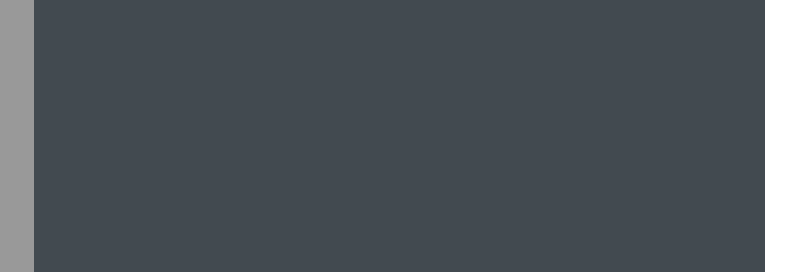
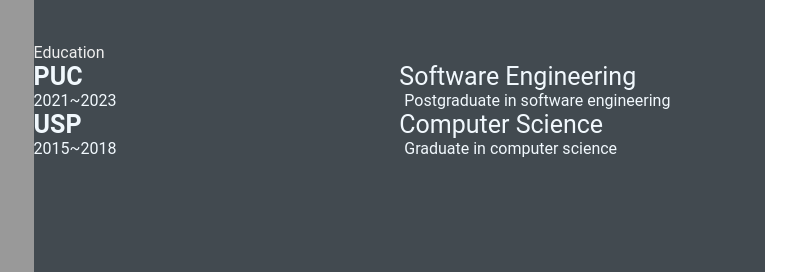
Before and after one commit to hoepersw/devweekgit.github.io, a plain HTML site: page index.html in a window 1280 px wide. Shown: the part 409-681 px from the top of the page, 387-1183 px from the left. Drawn offline with Linux system fonts and the light colour scheme.

Commit message:
feature: add education, index.index.html (#4)

```diff
--- a/index.html
+++ b/index.html
@@ -1,5 +1,6 @@
 <!DOCTYPE html>
 <html lang="en">
+
 <head>
     <meta charset="UTF-8">
     <meta http-equiv="X-UA-Compatible" content="IE=edge">
@@ -8,6 +9,7 @@
 
     <link rel="stylesheet" href="style.css">
 </head>
+
 <body>
     <main class="resume-contents">
         <section class="left-section">
@@ -33,8 +35,12 @@
                 <div class="skills">
                     <p class="left-title">Skills</p>
                     <ul>
-                        <li><p>HTML, CSS, JavaScript, Git & Github</p></li>
-                        <li><p>Windows</p></li>
+                        <li>
+                            <p>HTML, CSS, JavaScript, Git & Github</p>
+                        </li>
+                        <li>
+                            <p>Windows</p>
+                        </li>
                     </ul>
                 </div>
             </section>
@@ -46,7 +52,8 @@
                     <p class="about-me-contents">
                         Passionate about technology and design.<br>
                         <br> I want to learn more about this area and increasingly be part of the job market.
-                            <br> I have a longing for knowledge and desire to consolidate a programming experience, specifically in front-end.
+                        <br> I have a longing for knowledge and desire to consolidate a programming experience,
+                        specifically in front-end.
                     </p>
                 </section>
             </div>
@@ -75,9 +82,31 @@
                     </div>
                 </div>
             </section>
+            <section class="education gap">
+                <div class="right-title">Education</div>
+                <div class="education-contents">
+                <div class="education-left">
+                    <p class="education-school-name">PUC</p>
+                    <p class="education-time-period">2021~2023</p>
+                </div>
+                <div class="education-right">
+                    <p class="education-subject">Software Engineering</p>
+                    <p class="education-desc">Postgraduate in software engineering</p>
+                </div>
+            <div class="education-left">
+                <p class="education-school-name">USP</p>
+                <p class="education-time-period">2015~2018</p>
+            </div>
+            <div class="education-right">
+                <p class="education-subject">Computer Science</p>
+                <p class="education-desc">Graduate in computer science</p>
+            </div>
+        </div>
+            </section>
         </section>
 
 
     </main>
 </body>
+
 </html>
```
Lines whose indentation alone changed are shown as unchanged.
